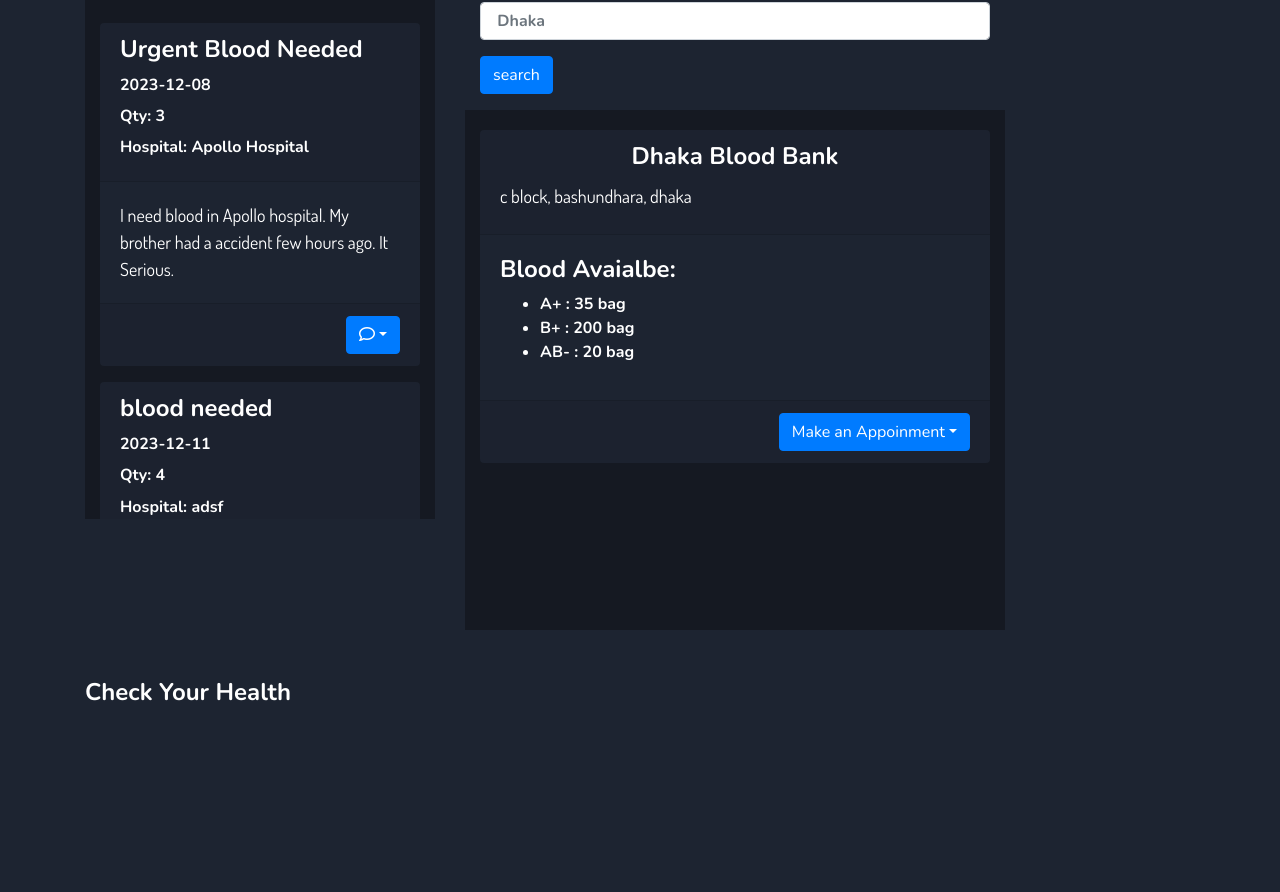
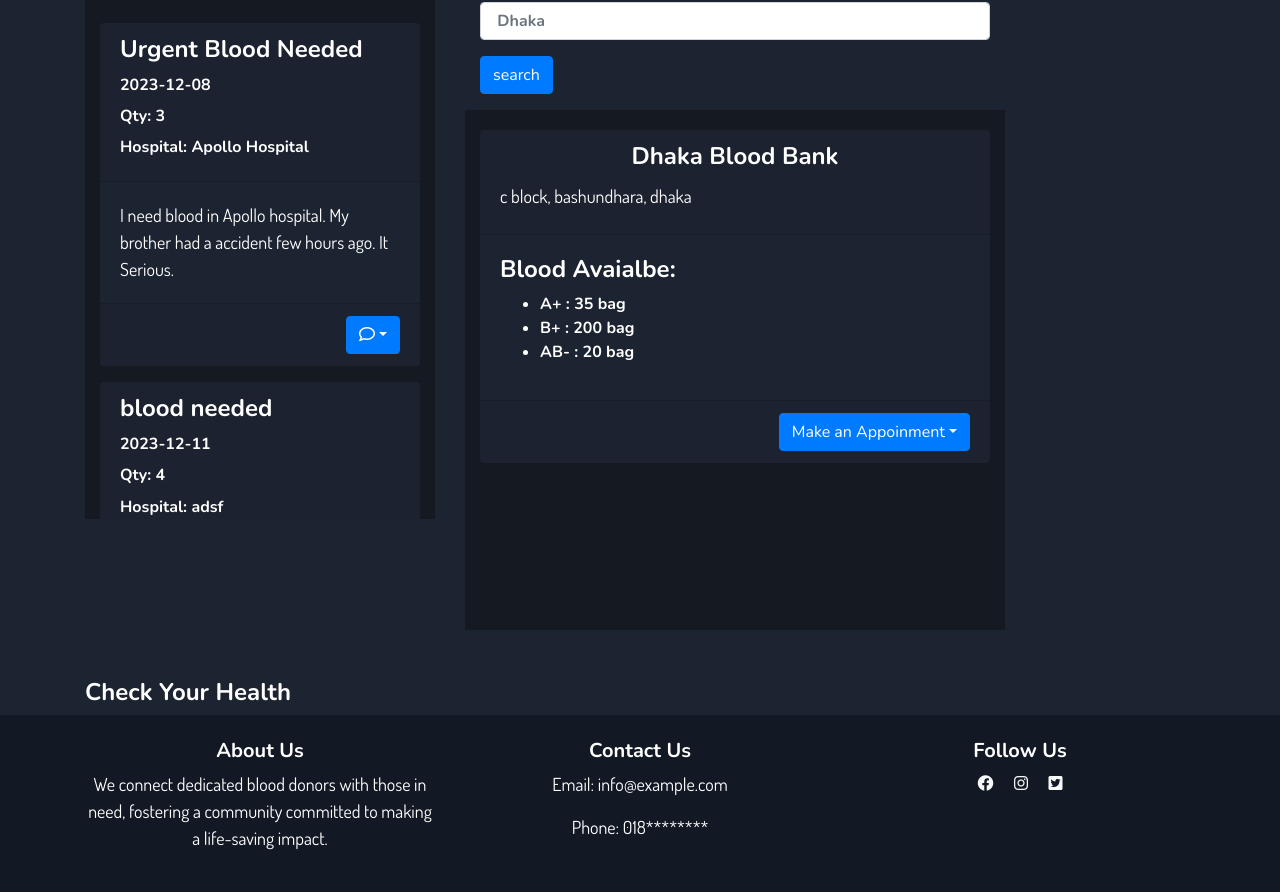
Before and after one commit to Rayhan-Pervej/quickBlood, a PHP site: page /donorDashboard.php in a window 1280 px wide. Shown: the part 353-1245 px from the top of the page. Before the commit the page ends 1054 px from the top, so only its background shows below. Run offline with PHP 8.4, Linux system fonts and the light colour scheme; a user stored in the database is signed in; data comes from the database, SQL or seed files in the repository; some libraries are stand-ins or nearby versions.

Commit message:
added footer and fix some bug

```diff
--- a/dashBoard/bloodbankDashboard.html
+++ b/dashBoard/bloodbankDashboard.html
@@ -292,7 +292,7 @@
         </div>
     </section>
 
-    <footer class="bg-dark text-light py-4 text-center">
+    <footer class=" text-light py-4 text-center">
         <div class="container">
             <div class="row">
                 <div class="col-md-4">
--- a/dashBoard/donorDashboard.php
+++ b/dashBoard/donorDashboard.php
@@ -281,6 +281,32 @@ if (!isset($_SESSION['userId'])) {
     </section>
 
 
+
+    <!-- footer -->
+
+  <footer class=" footer text-light py-4 text-center">
+        <div class="container">
+            <div class="row">
+                <div class="col-md-4">
+                    <h5>About Us</h5>
+                    <p>We connect dedicated blood donors with those in need, fostering a community committed to making a life-saving impact.</p>
+                </div>
+                <div class="col-md-4">
+                    <h5>Contact Us</h5>
+                    <p>Email: info@example.com</p>
+                    <p>Phone: 018********</p>
+                </div>
+                <div class="col-md-4">
+                    <h5>Follow Us</h5>
+                    <a href="#" class="text-light mr-3"><i class="fa-brands fa-facebook"></i></a>
+                    <a href="#" class="text-light mr-3"><i class="fa-brands fa-instagram"></i></a>
+                    <a href="#" class="text-light"><i class="fa-brands fa-square-twitter"></i></a>
+                </div>
+            </div>
+        </div>
+  </footer>
+
+
     <!-- Optional JavaScript -->
     <script src="script.js"></script>
 
--- a/dashBoard/style.css
+++ b/dashBoard/style.css
@@ -14,6 +14,23 @@ h1,h2,h3,h4,h5,h6,button,input,label{
 
 body{
     background-color: rgb(29, 36, 49);
+}
+
+/* footer */
+
+footer {
+    background:rgb(19, 25, 36);
+
+
+}
+
+footer a {
+    color: white;
+}
+
+
+footer a:hover {
+    text-decoration: underline;
 }
 
 /* profile */
```
Also changed, not shown: dashBoard/recieverDashboard.php (+24 -0 lines).
